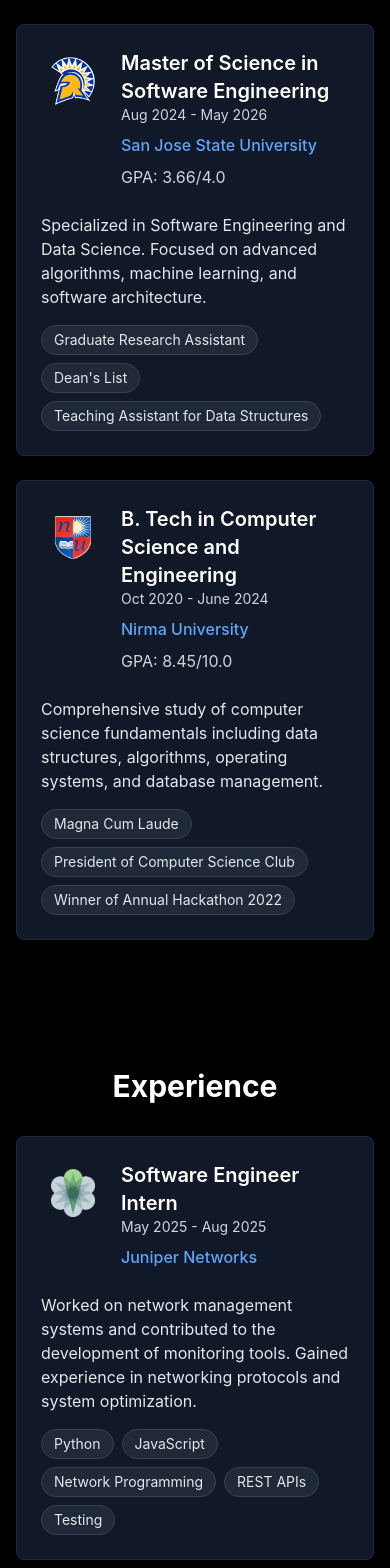
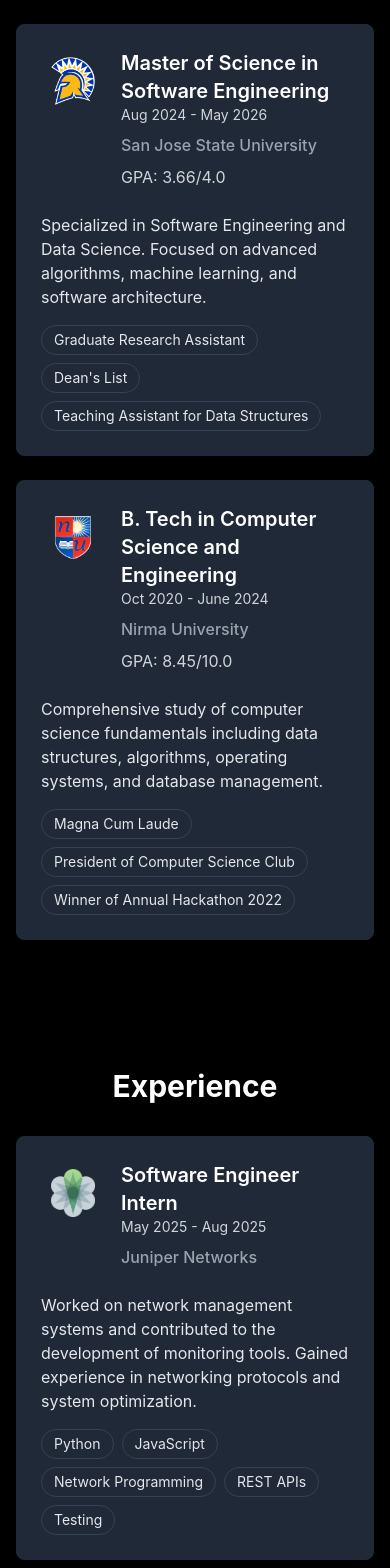
Before and after one commit to vedantmehta14/portfolio, a React (Create React App) app: page / in a window 390 px wide. Shown: the part 1880-3448 px from the top of the page. Built offline with nearby package versions, Linux system fonts and the light colour scheme.

Commit message:
navbar themes and blurring

```diff
--- a/src/components/common/Footer.tsx
+++ b/src/components/common/Footer.tsx
@@ -6,7 +6,7 @@ const Footer: React.FC = () => {
   const currentYear = new Date().getFullYear();
 
   return (
-    <footer className="bg-gray-100 dark:bg-gray-900 py-8 px-4 sm:px-6 lg:px-8 border-t border-gray-300 dark:border-gray-800">
+    <footer className="bg-gray-100 dark:bg-gray-800 py-8 px-4 sm:px-6 lg:px-8 border-t border-gray-300 dark:border-gray-800">
       <div className="max-w-6xl mx-auto">
         <div className="flex flex-col items-center justify-center text-center">
           {/* <div className="flex gap-6 mb-6">
--- a/src/components/common/Header.tsx
+++ b/src/components/common/Header.tsx
@@ -28,6 +28,32 @@ const Header: React.FC = () => {
   };
 
   return (
+    <>
+      {/* Mobile Navigation Backdrop - positioned outside header */}
+      {isMenuOpen && (
+        <div
+          className="fixed inset-0 bg-black/40 backdrop-blur-lg z-[9999] md:hidden"
+          onClick={() => setIsMenuOpen(false)}
+        />
+      )}
+
+      {/* Mobile Navigation Menu - positioned outside header */}
+      {isMenuOpen && (
+        <div className="fixed top-16 left-4 right-4 z-[10000] md:hidden">
+          <div className="px-2 pt-2 pb-3 space-y-1 bg-white dark:bg-gray-800 rounded-lg border border-gray-300 dark:border-gray-600 shadow-2xl">
+            {navItems.map((item) => (
+              <button
+                key={item.href}
+                onClick={() => handleNavClick(item.href)}
+                className="text-gray-700 dark:text-gray-200 hover:text-gray-900 dark:hover:text-white hover:bg-gray-100 dark:hover:bg-gray-700 block px-3 py-2 text-base font-medium w-full text-left transition-colors duration-200 rounded-md"
+              >
+                {item.label}
+              </button>
+            ))}
+          </div>
+        </div>
+      )}
+
       <header
         className={`fixed top-0 left-0 right-0 z-50 transition-all duration-300 ${
           isScrolled
@@ -73,25 +99,9 @@ const Header: React.FC = () => {
               </button>
             </div>
           </div>
-
-        {/* Mobile Navigation */}
-        {isMenuOpen && (
-          <div className="md:hidden">
-            <div className="px-2 pt-2 pb-3 space-y-1 bg-gray-100 dark:bg-gray-900 rounded-lg mt-2 border border-gray-300 dark:border-gray-800">
-              {navItems.map((item) => (
-                <button
-                  key={item.href}
-                  onClick={() => handleNavClick(item.href)}
-                  className="text-gray-700 dark:text-gray-200 hover:text-gray-900 dark:hover:text-white block px-3 py-2 text-base font-medium w-full text-left transition-colors duration-200"
-                >
-                  {item.label}
-                </button>
-              ))}
-            </div>
-          </div>
-        )}
         </div>
       </header>
+    </>
   );
 };
 
--- a/src/components/ui/EducationCard.tsx
+++ b/src/components/ui/EducationCard.tsx
@@ -9,7 +9,7 @@ interface EducationCardProps {
 const EducationCard: React.FC<EducationCardProps> = ({ education, delay = 0 }) => {
   return (
     <div
-      className="card p-6 animate-fade-in bg-gray-100 dark:bg-gray-900"
+      className="card p-6 animate-fade-in bg-gray-100 dark:bg-gray-800"
       style={{ animationDelay: `${delay}ms` }}
     >
       <div className="flex items-start gap-4 mb-4">
@@ -27,7 +27,7 @@ const EducationCard: React.FC<EducationCardProps> = ({ education, delay = 0 }) =
             <h3 className="text-xl font-semibold text-gray-900 dark:text-white">{education.degree}</h3>
             <span className="text-gray-600 dark:text-gray-300 text-sm md:text-base">{education.period}</span>
           </div>
-          <p className="text-blue-600 dark:text-blue-400 mb-2 font-medium">{education.institution}</p>
+          <p className="text-gray-600 dark:text-gray-400 mb-2 font-medium">{education.institution}</p>
           {education.gpa && (
             <p className="text-gray-600 dark:text-gray-300 mb-2">GPA: {education.gpa}</p>
           )}
--- a/src/components/ui/ExperienceCard.tsx
+++ b/src/components/ui/ExperienceCard.tsx
@@ -9,7 +9,7 @@ interface ExperienceCardProps {
 const ExperienceCard: React.FC<ExperienceCardProps> = ({ experience, delay = 0 }) => {
   return (
     <div
-      className="card p-6 animate-fade-in bg-gray-100 dark:bg-gray-900"
+      className="card p-6 animate-fade-in bg-gray-100 dark:bg-gray-800"
       style={{ animationDelay: `${delay}ms` }}
     >
       <div className="flex items-start gap-4 mb-4">
@@ -27,7 +27,7 @@ const ExperienceCard: React.FC<ExperienceCardProps> = ({ experience, delay = 0 }
             <h3 className="text-xl font-semibold text-gray-900 dark:text-white">{experience.title}</h3>
             <span className="text-gray-600 dark:text-gray-300 text-sm md:text-base">{experience.period}</span>
           </div>
-          <p className="text-blue-600 dark:text-blue-400 mb-2 font-medium">{experience.company}</p>
+          <p className="text-gray-600 dark:text-gray-400 mb-2 font-medium">{experience.company}</p>
         </div>
       </div>
       <p className="text-gray-700 dark:text-gray-200 mb-4">{experience.description}</p>
--- a/src/components/ui/ProjectCard.tsx
+++ b/src/components/ui/ProjectCard.tsx
@@ -10,7 +10,7 @@ interface ProjectCardProps {
 const ProjectCard: React.FC<ProjectCardProps> = ({ project, delay = 0 }) => {
   return (
     <div
-      className="bg-gray-100 dark:bg-gray-900 rounded-lg overflow-hidden border border-gray-300 dark:border-gray-800 hover:border-gray-400 dark:hover:border-gray-700 transition-all duration-300 animate-fade-in"
+      className="bg-gray-100 dark:bg-gray-800 rounded-lg overflow-hidden border border-gray-300 dark:border-gray-800 hover:border-gray-400 dark:hover:border-gray-700 transition-all duration-300 animate-fade-in"
       style={{ animationDelay: `${delay}ms` }}
     >
       <div className="relative overflow-hidden">
@@ -20,7 +20,7 @@ const ProjectCard: React.FC<ProjectCardProps> = ({ project, delay = 0 }) => {
           className="w-full h-48 object-cover transition-transform duration-300 hover:scale-110"
         />
         {project.featured && (
-          <div className="absolute top-4 right-4 bg-blue-600 text-white px-2 py-1 rounded-full text-xs font-medium">
+          <div className="absolute top-4 right-4 bg-gray-600 dark:bg-gray-700 text-white px-2 py-1 rounded-full text-xs font-medium">
             Featured
           </div>
         )}
@@ -51,7 +51,7 @@ const ProjectCard: React.FC<ProjectCardProps> = ({ project, delay = 0 }) => {
               href={project.demoUrl}
               target="_blank"
               rel="noopener noreferrer"
-              className="inline-flex items-center gap-2 px-4 py-2 bg-blue-600 hover:bg-blue-700 text-white text-sm font-medium rounded-lg transition-colors duration-200"
+              className="inline-flex items-center gap-2 px-4 py-2 bg-gray-300 dark:bg-gray-700 hover:bg-gray-400 dark:hover:bg-gray-600 text-gray-900 dark:text-white text-sm font-medium rounded-lg transition-colors duration-200"
             >
               <ExternalLink size={16} />
               Live Demo
```
Lines whose indentation alone changed are shown as unchanged.
